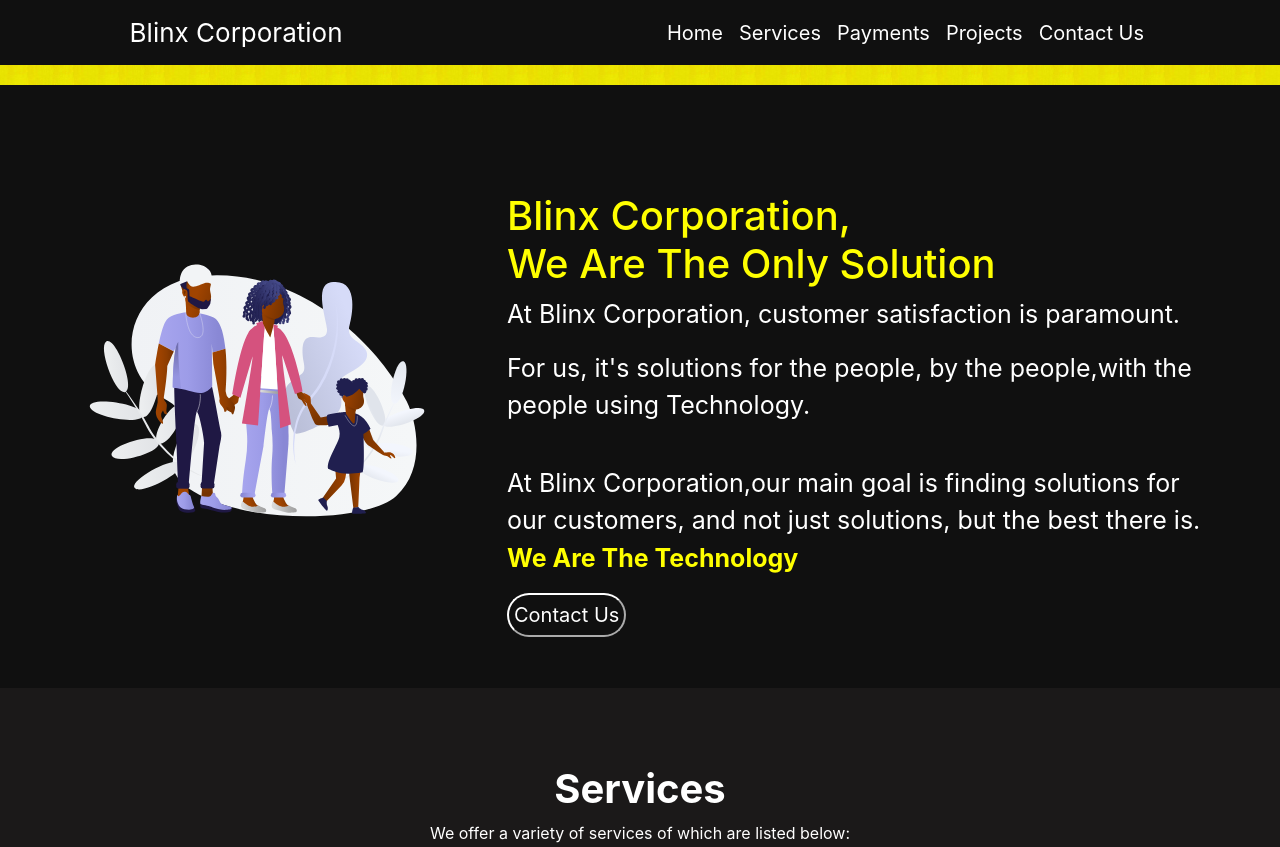
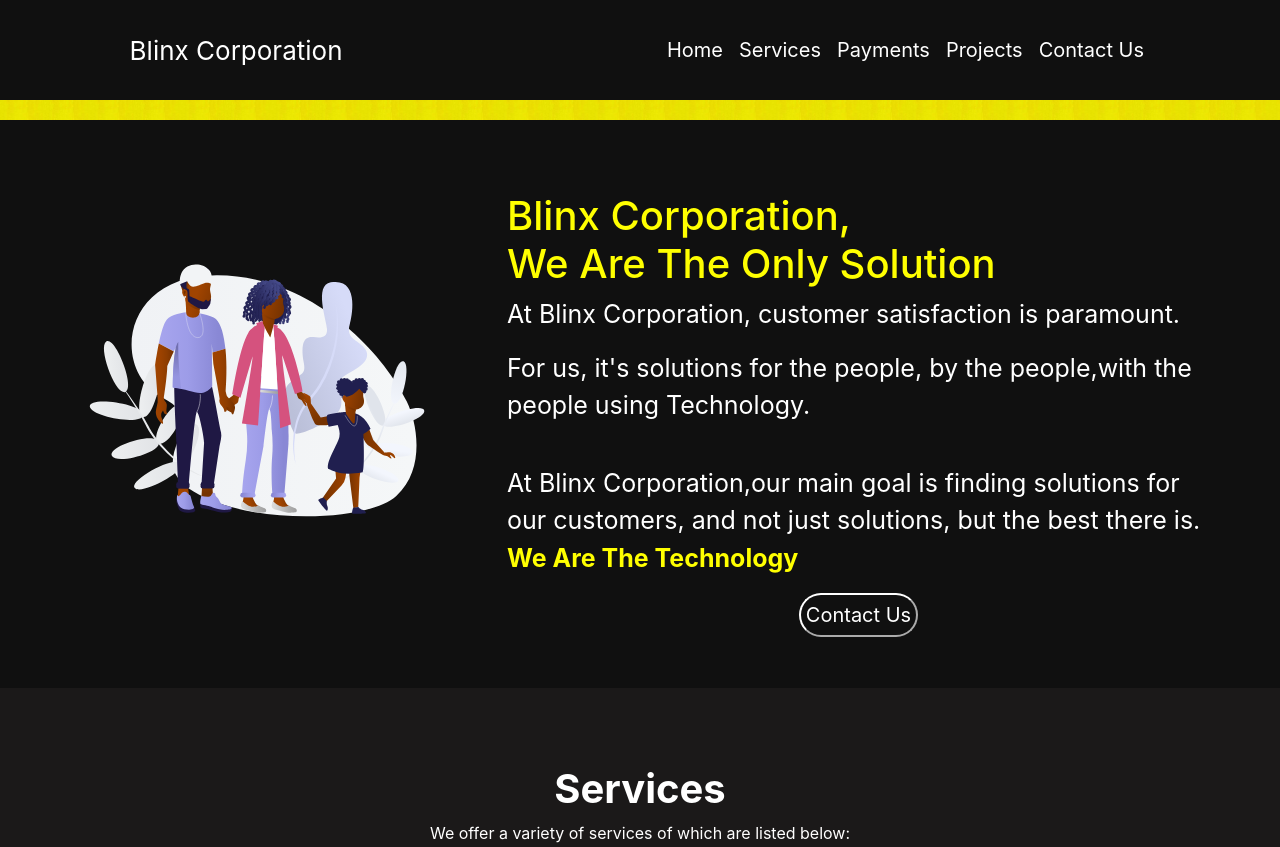
Before and after one commit to aknjoroge/Blinx-Frontend, a PHP site: page / in a window 1280 px wide. Shown: the top 847 px of the page. Run offline with PHP 8.4, Linux system fonts and the light colour scheme; some libraries are stand-ins or nearby versions.

Commit message:
centered contact-us button

```diff
--- a/static/css/style.css
+++ b/static/css/style.css
@@ -15,6 +15,7 @@ body{
 }
 .navbar{
     background-color: #101010;
+    height: 120px;
 }
 .navbar,
 .navlink{
@@ -64,19 +65,22 @@ body{
     background-color: #101010;
     color: #ffff;
     border-color: #fff;
+    margin-left:auto;
+    margin-right:auto;
+    display:block;
 }
 .contact-us-button:hover{
     background-color: #fff;
     color: green;
     font-weight: bold;
 }
-.fa,.fa-whatsapp{
+/* .fa,.fa-whatsapp{
     margin-left: 20px;
     color: green;
-}
-@media (max-width:1000px){
+} */
+/* @media (max-width:1000px){
 
-}
+} */
 #service-section{
     background-color: #1b1919;
 }
```
